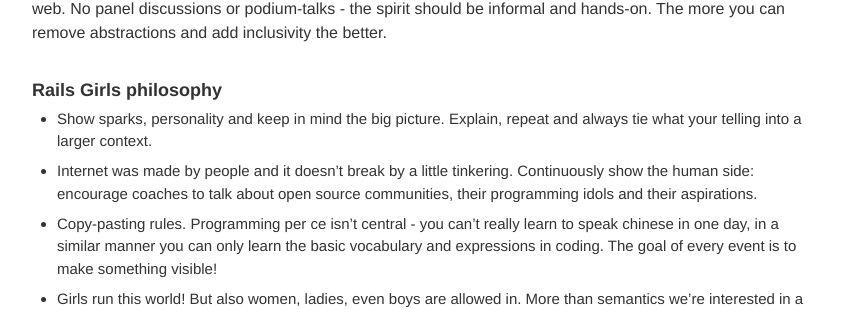
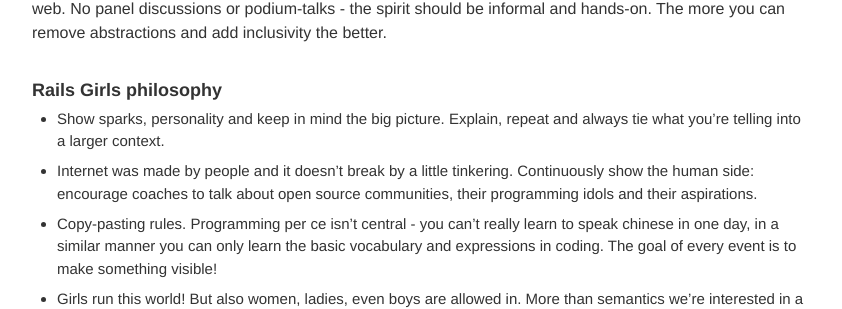
Before and after one commit to railsgirls/guides.railsgirls.com, a Jekyll site: the page built from _posts/2012-04-18-guide.markdown, in a window 1280 px wide and 900 px high, scrolled down 526 px. Shown: the part 150-459 px from the top of the window, without its empty margins (158-1000 px from the left). Built offline with Jekyll 4.4.1, drawn with Linux system fonts in a browser that asks for light colours; Markdown is read by kramdown in place of the engine named in the settings.

Commit message:
Fix a typo.

```diff
--- a/_posts/2012-04-18-guide.markdown
+++ b/_posts/2012-04-18-guide.markdown
@@ -21,7 +21,7 @@
 
 #### Rails Girls philosophy
 
-* Show sparks, personality and keep in mind the big picture. Explain, repeat and always tie what your telling into a larger context.
+* Show sparks, personality and keep in mind the big picture. Explain, repeat and always tie what you're telling into a larger context.
 * Internet was made by people and it doesn’t break by a little tinkering. Continuously show the human side: encourage coaches to talk about open source communities, their programming idols and their aspirations.
 * Copy-pasting rules. Programming per ce isn’t central - you can't really learn to speak chinese in one day, in a similar manner you can only learn the basic vocabulary and expressions in coding. The goal of every event is to make something visible!
 * Girls run this world! But also women, ladies, even boys are allowed in. More than semantics we're interested in a mindset. Both founders we're born in the Spice Girls era, they don't see the word girl as condescending or cutesy-cute.
```
